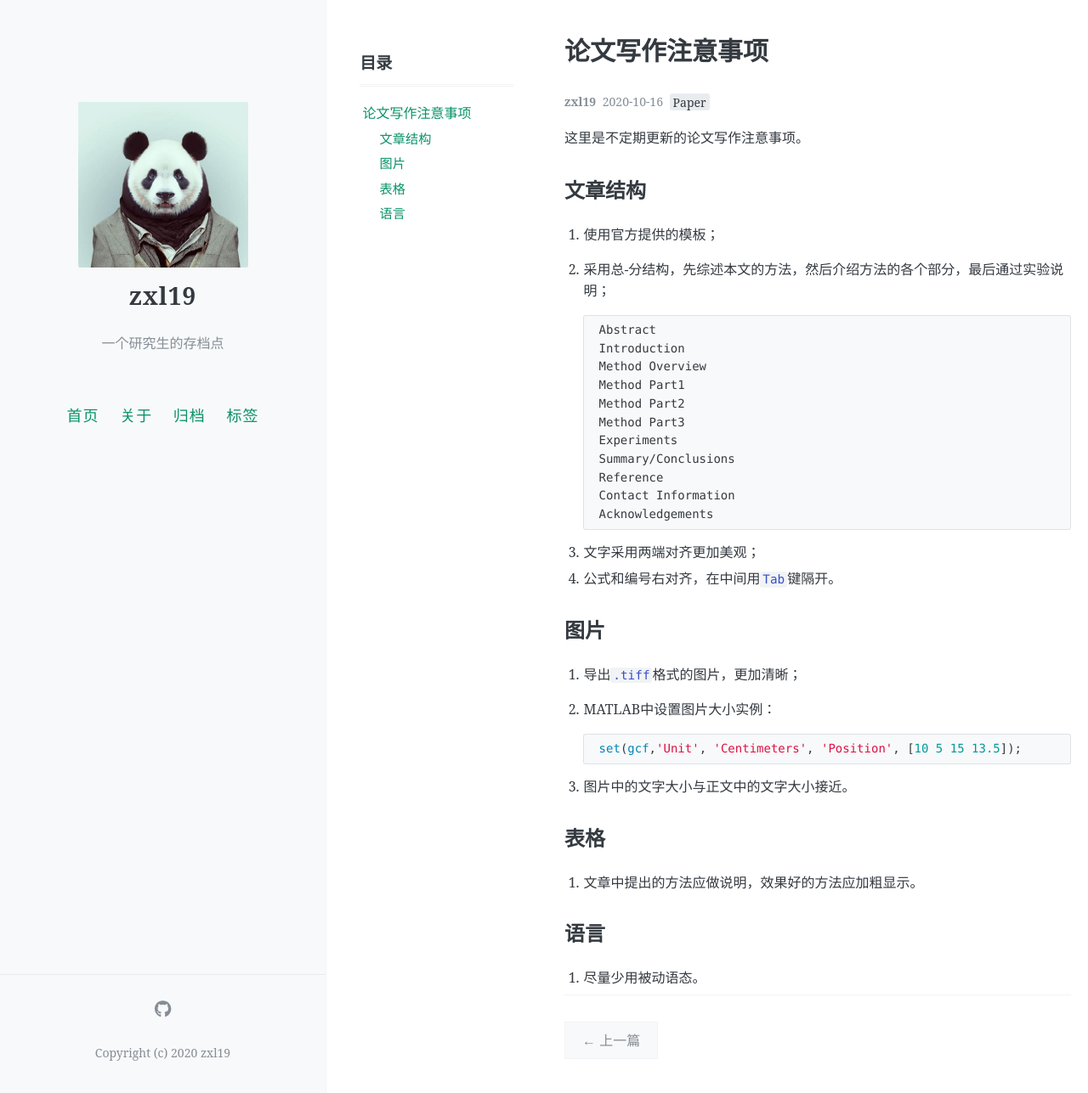
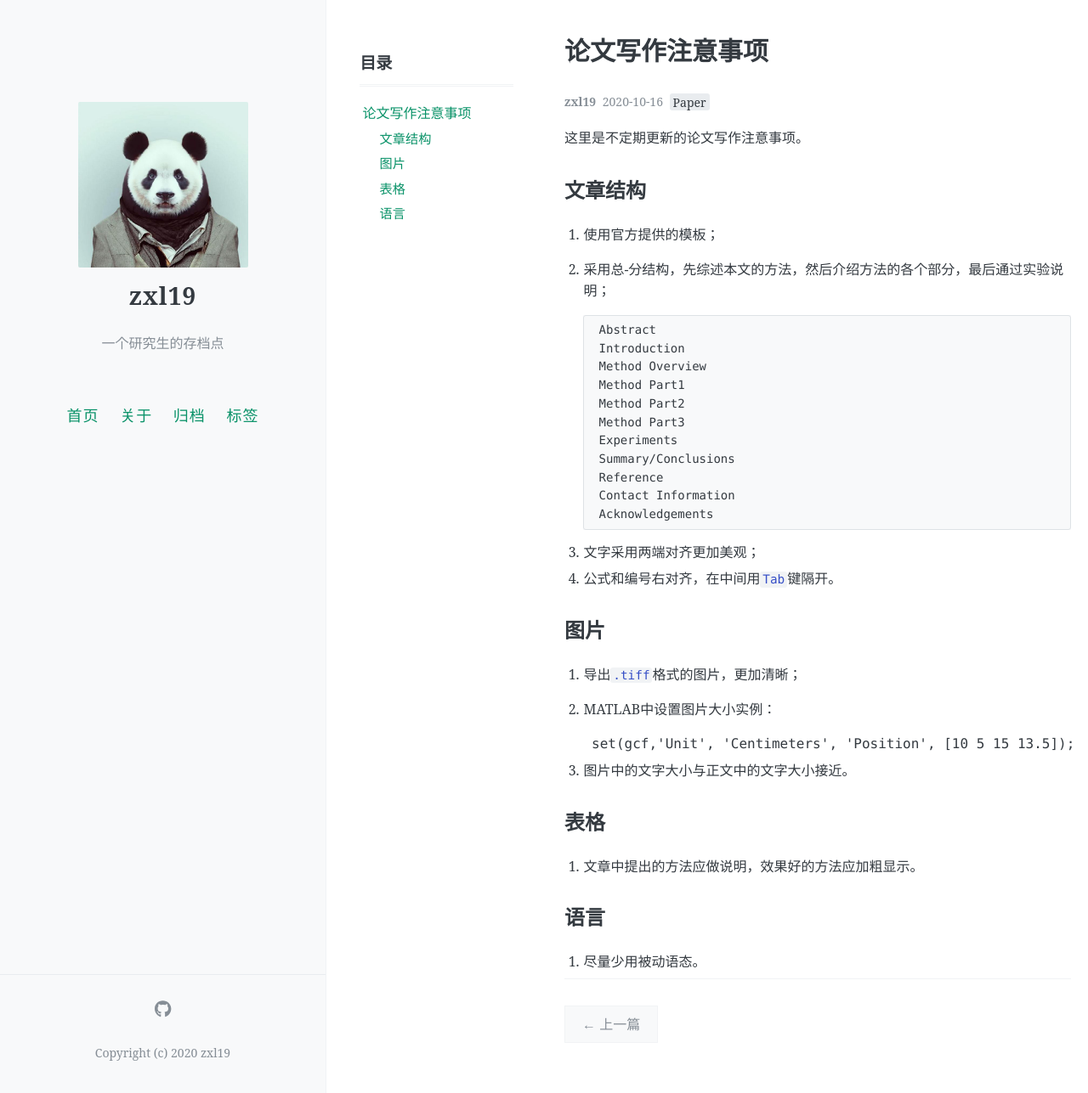
Before and after one commit to zxl19/zxl19.github.io, a Jekyll site: the page built from _posts/2020-10-16-paper-writing.md, in a window 1280 px wide and 1287 px high. Shown: the whole window at 85% size. Built offline with Jekyll 4.4.1, drawn with Linux system fonts in a browser that asks for light colours; comment, search, counter and statistics services are not loaded.

Commit message:
Revert "Update 2020-10-16-paper-writing.md"
This reverts commit c5710c484fac569944766b1a72ba426d4da6aa50.

````diff
--- a/_posts/2020-10-16-paper-writing.md
+++ b/_posts/2020-10-16-paper-writing.md
@@ -40,7 +40,7 @@ pinned: false
 1. 导出`.tiff`格式的图片，更加清晰；
 2. MATLAB中设置图片大小实例：
 
-    ```matlab
+    ```MATLAB
     set(gcf,'Unit', 'Centimeters', 'Position', [10 5 15 13.5]);
     ```
 
````
